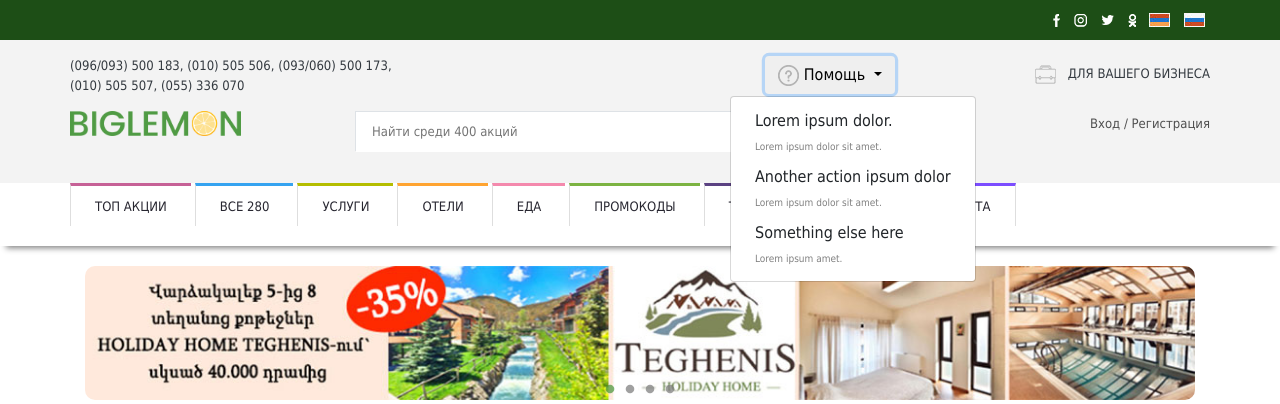
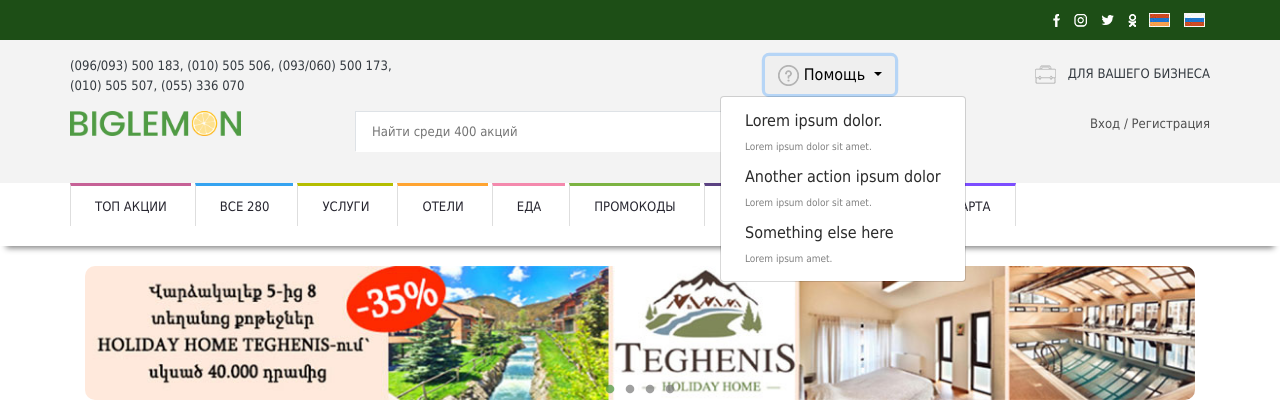
Before and after one commit to hakobyanviktoria8/cupon-site, a PHP site: page / in a window 1280 px wide, after a click on "Помощь". Shown: the top 404 px of the page. Run offline with PHP 8.4, Linux system fonts and the light colour scheme; some libraries are stand-ins or nearby versions.

Commit message:
drope down hover

```diff
--- a/index.css
+++ b/index.css
@@ -23,7 +23,13 @@
     font-size: 13px;
 }
 .dropdown-menu{
-    margin: 0.125rem -35px 0;
+    margin: 0.125rem -45px 0;
+}
+.dropdown-menu p{
+    color: #2b2b2b;
+}
+.dropdown-menu p:hover{
+    color: black;
 }
 .dropdown-menu small{
     color: gray;
--- a/index.html
+++ b/index.html
@@ -63,15 +63,15 @@
                         </button>
                         <div class="dropdown-menu" aria-labelledby="dropdownMenuButton">
                             <a class="dropdown-item" href="#">
-                                Lorem ipsum dolor. <br>
+                                <p class="m-0">Lorem ipsum dolor.</p>
                                 <small>Lorem ipsum dolor sit amet.</small>
                             </a>
                             <a class="dropdown-item" href="#">
-                                Another action ipsum dolor <br>
+                                <p class="m-0">Another action ipsum dolor</p>
                                 <small>Lorem ipsum dolor sit amet.</small>
                             </a>
                             <a class="dropdown-item" href="#">
-                                Something else here <br>
+                                <p class="m-0">Something else here</p>
                                 <small>Lorem ipsum amet.</small>
                             </a>
                         </div>
```
